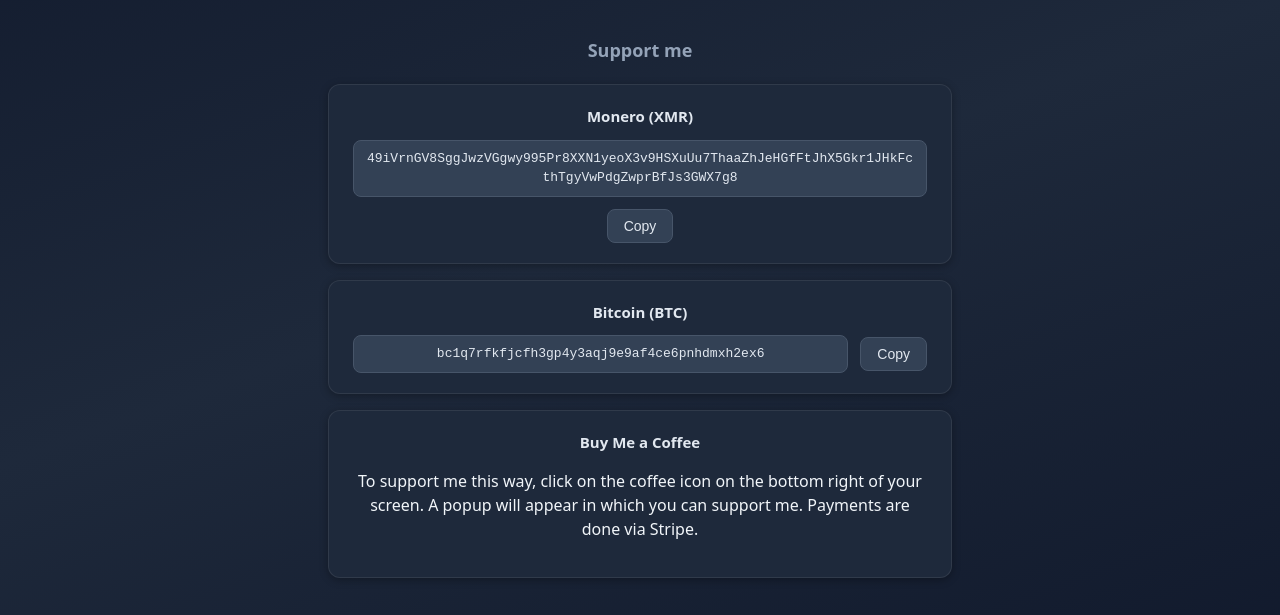
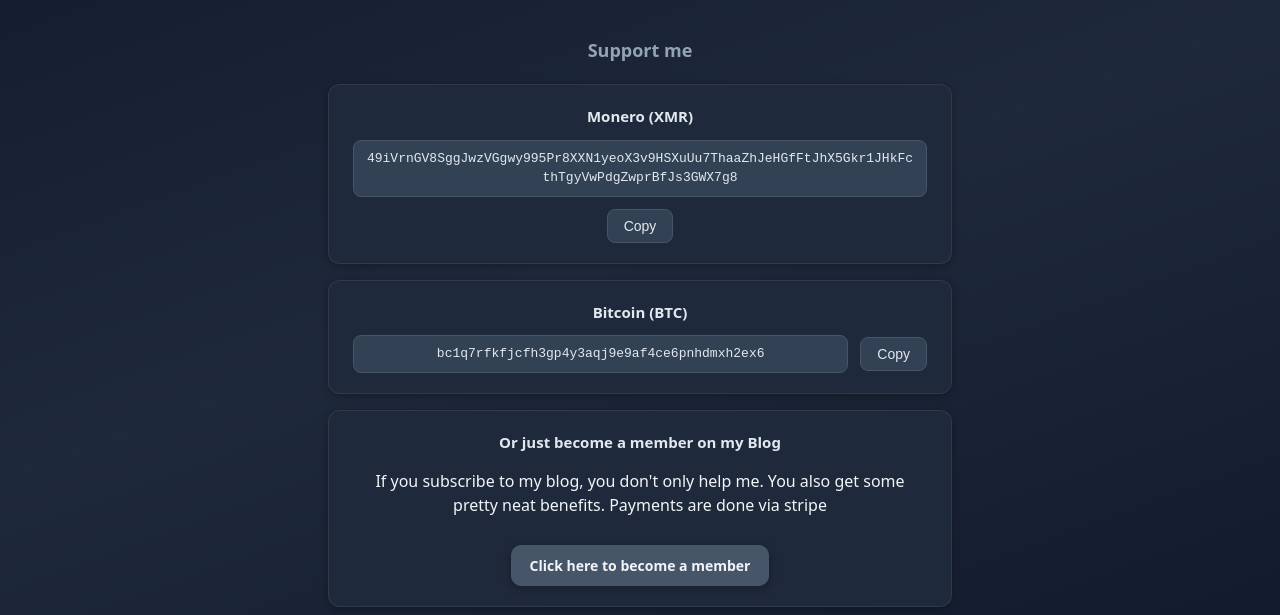
Before and after one commit to spoljarevic/Support-Website, a plain HTML site: page index.html in a window 1280 px wide. Shown: the part 313-928 px from the top of the page. Drawn offline with Linux system fonts and the light colour scheme.

Commit message:
Changed a way to support me
Originally, when supporting via stripe platform, buy me a coffee was
used.

This is now changed to my blog.
There you don't only support me but also get some benefits.
Monero XMR is still the preferred way (After prove of payment I can also
arrage a month of premium blog for free via discount.

```diff
--- a/css/styles.css
+++ b/css/styles.css
@@ -211,6 +211,25 @@ body {
   border-color: var(--copy-success);
 }
 
+.support-link {
+  display: inline-block;
+  margin-top: 0.75rem;
+  padding: 0.55rem 1.1rem;
+  font-size: 0.875rem;
+  font-weight: 600;
+  color: var(--btn-hover-text);
+  background: var(--btn-hover-bg);
+  border: 1px solid var(--btn-border);
+  border-radius: 10px;
+  text-decoration: none;
+  box-shadow: var(--shadow);
+}
+
+.support-link:hover {
+  background: var(--btn-bg);
+  color: var(--btn-text);
+}
+
 .kofi-widget-wrap {
   text-align: center;
   display: flex;
--- a/index.html
+++ b/index.html
@@ -39,10 +39,10 @@
         </div>
       </div>
 
-      <div class="support-block bmc">
-        <h3>Buy Me a Coffee</h3>
-        <p>To support me this way, click on the coffee icon on the bottom right of your screen. A popup will appear in which you can support me. Payments are done via Stripe.</p>
-        <script data-name="BMC-Widget" data-cfasync="false" src="https://cdnjs.buymeacoffee.com/1.0.0/widget.prod.min.js" data-id="spoljarevic" data-description="Support me on Buy me a coffee!" data-message="" data-color="#5F7FFF" data-position="Right" data-x_margin="18" data-y_margin="18"></script>
+      <div class="support-block member">
+        <h3>Or just become a member on my Blog</h3>
+        <p>If you subscribe to my blog, you don't only help me. You also get some pretty neat benefits. Payments are done via stripe</p>
+        <a class="support-link" href="https://blog.spoljarevic.sh/#/portal/signup" target="_blank" rel="noopener noreferrer">Click here to become a member</a>
       </div>
     </section>
 
```
